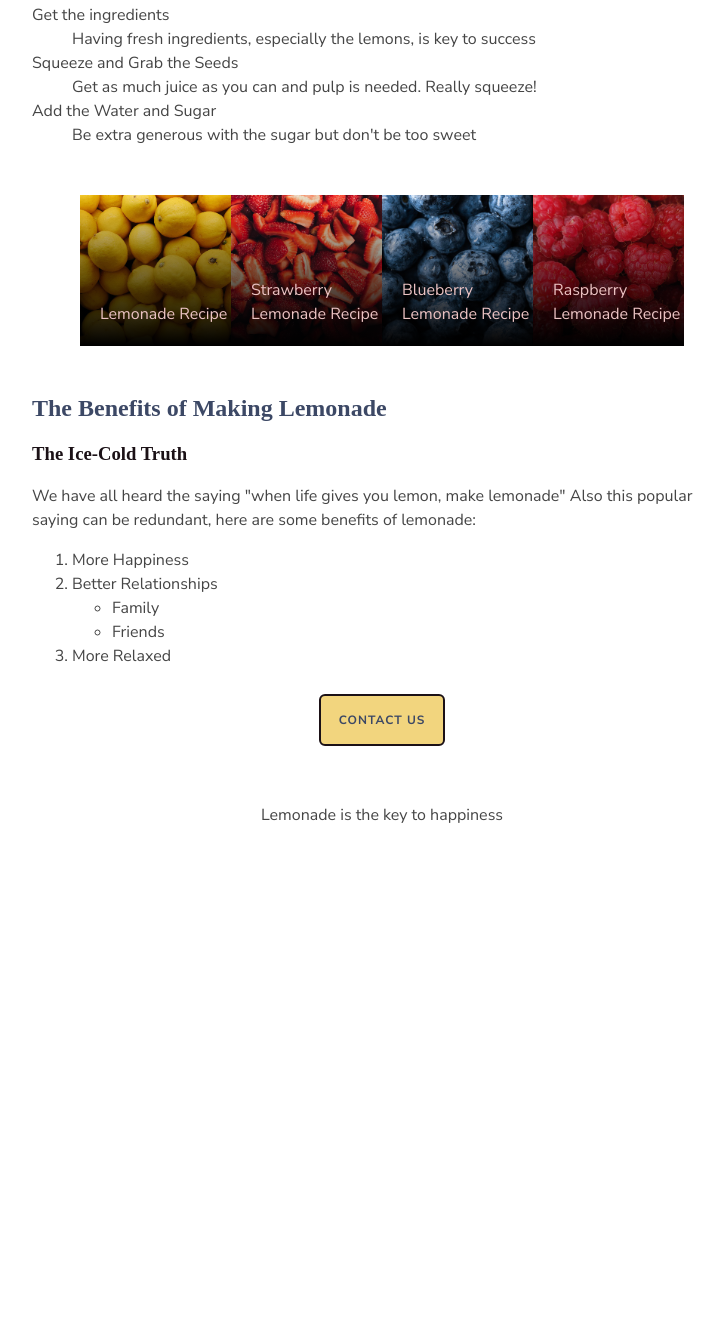
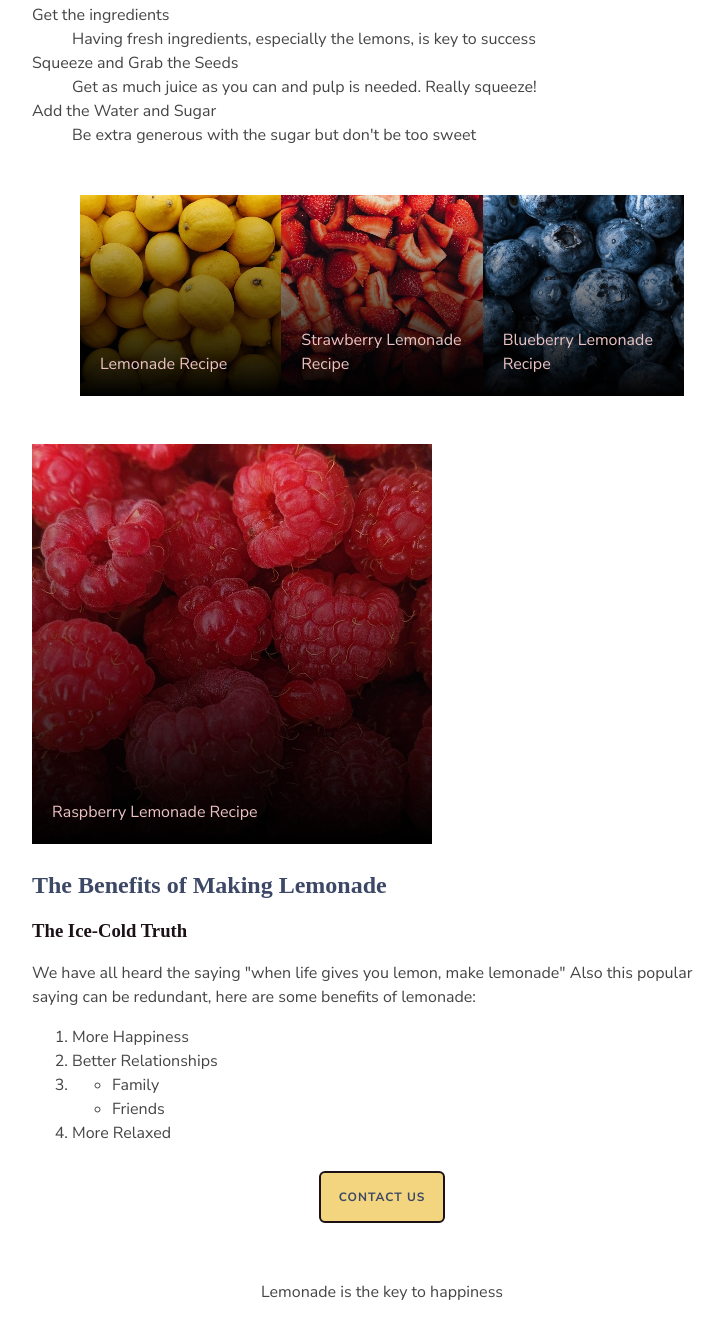
Before and after one commit to josh0125/Overlay-and-Cards, a plain HTML site: page index.html in a window 1280 px wide. Shown: the part 2363-3681 px from the top of the page, without its empty margins (258-982 px from the left). Before the commit the page ends 3221 px from the top, so only its background shows below. Drawn offline with nearby package versions, Linux system fonts and the light colour scheme; a web font is replaced by a local one.

Commit message:
Update index.html

```diff
--- a/index.html
+++ b/index.html
@@ -74,7 +74,7 @@
         <p>An essential step to the best lemonade is to have it <strong>ice cold</strong>. Warm lemonade just doesn't make the cut.</p>
 
         <figure>
-          <img src="images/lemonade-glass.jpeg" alt="glass of lemonade" width="30%" loading="lazy" class="floatright">
+          <img src="images/lemonade-glass.jpeg" alt="glass of lemonade" width="300" class="floatright">
         </figure>
       </article>
 
@@ -95,7 +95,8 @@
         </dl>
       </article>
 
-      <article class="cards">
+     <article>
+      <div class="cards">
         <div class="card">
           <a href="about/index.html" target="_blank">
             <img src="images/lemon-bunch.jpg" alt="Converse Chuck 70 Shoes">
@@ -124,6 +125,7 @@
             <p>Blueberry Lemonade Recipe</p>
           </div>
           <div class="overlay"></div>
+          </div>
         </div>
 
         <div class="card">
@@ -147,10 +149,12 @@
         <ol>
           <li>More Happiness</li>
           <li>Better Relationships</li>
+          <li>
               <ul>
                   <li>Family</li>
                   <li>Friends</li>
               </ul>
+         </li>
           <li>More Relaxed</li>
         </ol>
 
```
